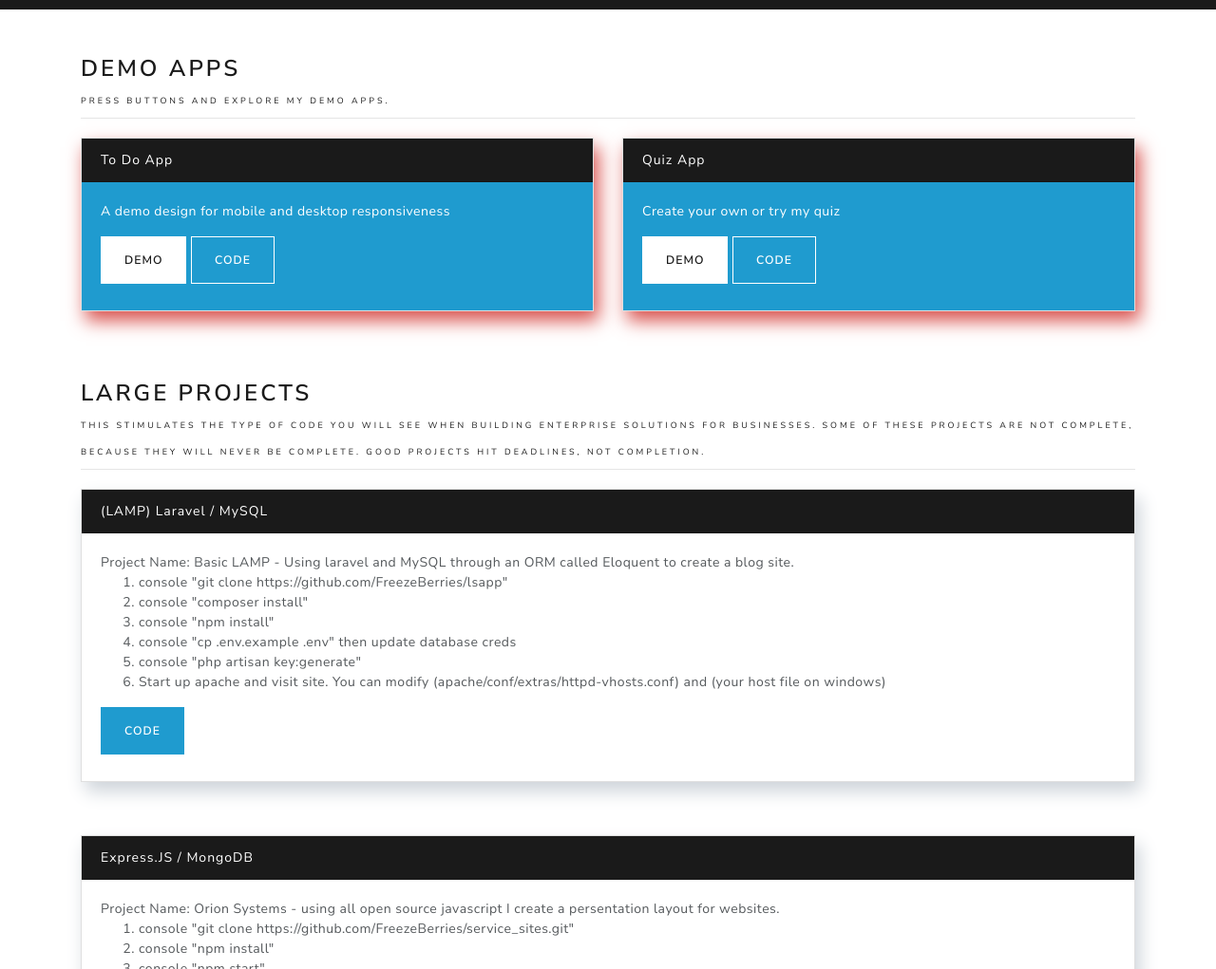
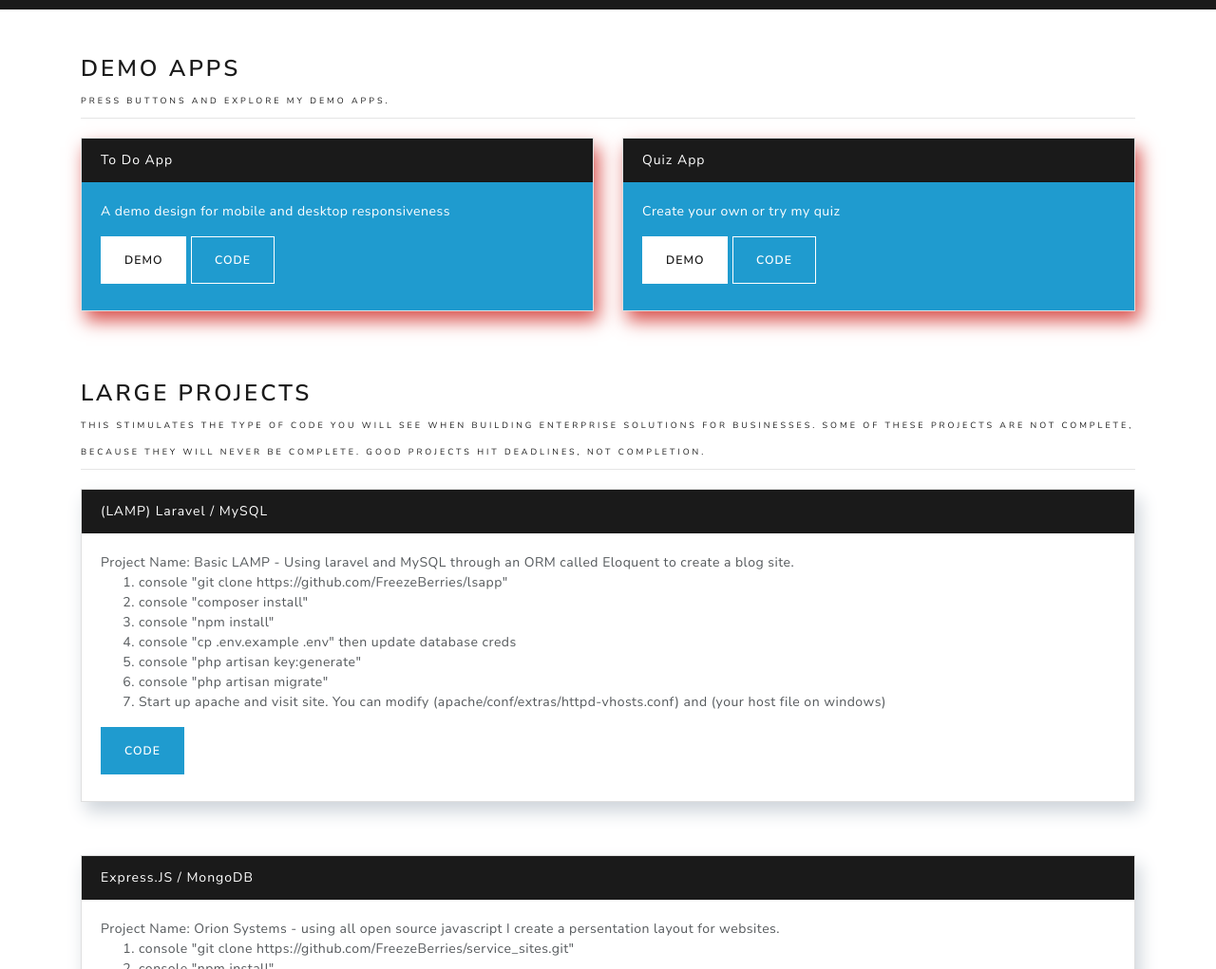
Before and after one commit to FreezeBerries/freezeberries.github.io, a website: page index.html in a window 1280 px wide. Shown: the part 79-1100 px from the top of the page at 95% size. Drawn offline with nearby package versions, Linux system fonts and the light colour scheme.

Commit message:
Forgot to tell user to update artisan migrate for large project

```diff
--- a/index.html
+++ b/index.html
@@ -155,6 +155,7 @@
                              <li>console "npm install"</li>
                              <li>console "cp .env.example .env" then update database creds</li>
                              <li>console "php artisan key:generate"</li>
+                             <li>console "php artisan migrate"</li>
                              <li>Start up apache and visit site. You can modify (apache/conf/extras/httpd-vhosts.conf) and (your host file on windows)</li>
                            </ol>
                          </div>
```
